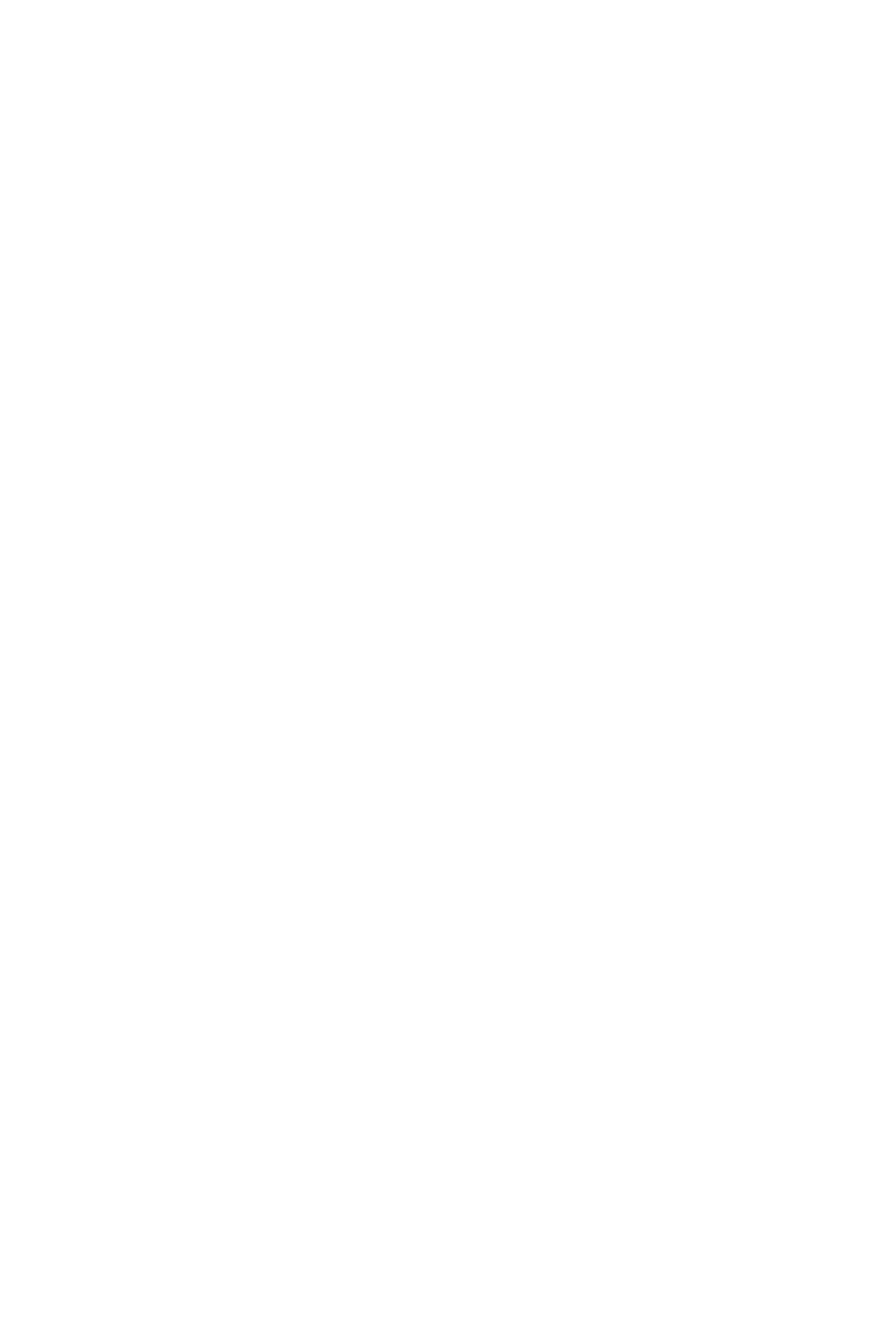
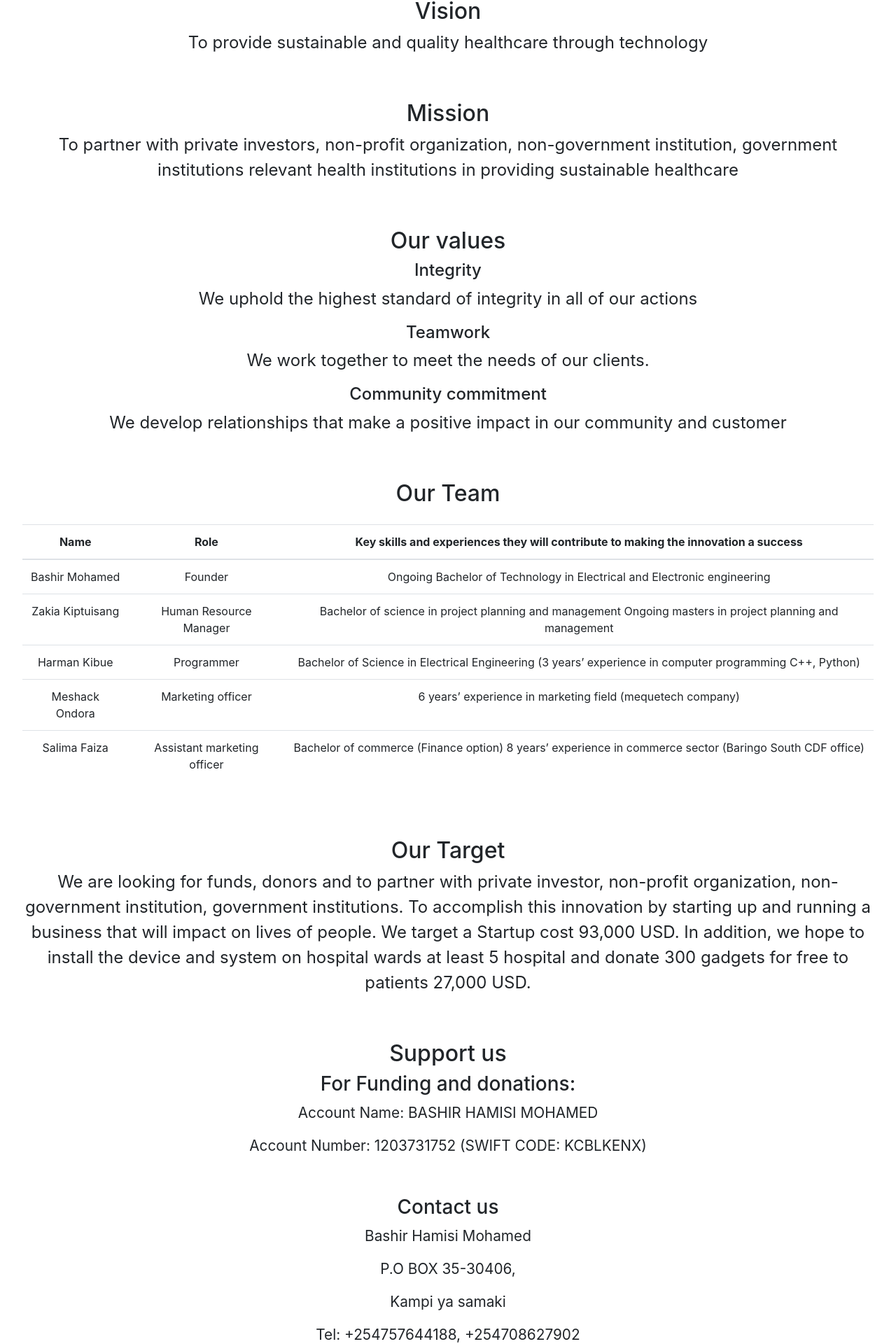
Before and after one commit to kbuika/health-monitor, a React (Create React App) app in the folder web app/: page /about-us in a window 1280 px wide. Shown: the part 529-2449 px from the top of the page at 70% size. Before the commit the page ends 800 px from the top, so only its background shows below. Built offline with nearby package versions, Linux system fonts and the light colour scheme.

Commit message:
Added details in about page

```diff
--- a/web app/src/App.css
+++ b/web app/src/App.css
@@ -146,7 +146,7 @@
 
 .about-us {
   text-align: center;
-  margin: 3em 0em 5em 0em;
+  margin: 3em 2em 5em 2em;
 
 }
 
@@ -159,6 +159,10 @@
   margin: 2em 0em 0em 0em;
 }
 
+.about-us-text #p {
+  font-size: 2em;
+}
+
 .about-us-text-p {
   font-size: 1.5em;
 }
--- a/web app/src/components/pages/AboutUsPage.js
+++ b/web app/src/components/pages/AboutUsPage.js
@@ -1,4 +1,5 @@
 import React from 'react'
+import { Table } from 'react-bootstrap';
 
 function AboutUsPage() {
     return (
@@ -8,8 +9,87 @@ function AboutUsPage() {
             </div>
             <div className='about-us-text'>
                 <p className='about-us-text-p'>
-                    This is the about page
+                Proper health monitor is a patient monitoring device including a medical system interface focuses on monitoring important body vitals of patients suffering from diabetes and hypertension. Important body parameters are measured in real time and in case of variation the system detect early and proper action can be taken, since the system is possible to locate patient, an ambulance with medics is sent on time. This project will help reduce death rates caused by hypertension and diabetes not only in middle- and low-Income countries but worldwide, since the current method used in hospitals is traditional that a patient record the measured parameters and appointment methods is less efficient in monitoring patient in real time. This innovation has potential to address the challenge by monitoring and proper care given to patients.
                 </p>
+                <h2 style={{marginTop: '2em'}}>Vision</h2>
+                <p style={{fontSize: '1.5em'}}>To provide sustainable and quality healthcare through technology </p>
+                <h2 style={{marginTop: '2em'}}>Mission</h2>
+                <p style={{fontSize: '1.5em'}}>To partner with private investors, non-profit organization, non-government institution, government institutions relevant health institutions in providing sustainable healthcare</p>
+
+                <h2 style={{marginTop: '2em'}}>Our values</h2>
+                <h4>Integrity</h4>
+                <p style={{fontSize: '1.5em'}}>We uphold the highest standard of integrity in all of our actions</p>
+                <h4>Teamwork</h4>
+                <p style={{fontSize: '1.5em'}}>We work together to meet the needs of our clients.</p>
+                <h4>Community commitment</h4>
+                <p style={{fontSize: '1.5em'}}>We develop relationships that make a positive impact in our community and customer</p>
+
+                <h2 style={{marginTop: '2em'}}>Our Team</h2>
+                <Table responsive style={{marginTop: '1em'}}>
+                            <thead>
+                                <tr >
+
+                                <th >Name</th>
+                                <th >Role</th>
+                                <th >Key skills and experiences they will contribute to making the innovation a success </th>
+
+
+                                </tr>
+                            </thead>
+
+                                <tbody >
+                                <tr>
+
+                                <td >Bashir Mohamed</td>
+                                <td>Founder</td>
+                                <td>Ongoing Bachelor of Technology in Electrical and Electronic engineering</td>
+                                </tr>
+
+                                <tr>
+
+                                <td>Zakia Kiptuisang</td>
+                                <td>Human Resource Manager</td>
+                                <td>Bachelor of science in project planning and management
+Ongoing masters in project planning and management</td>
+                                </tr>
+
+                                <tr>
+                                <td>Harman Kibue</td>
+                                <td>Programmer</td>
+                                <td>Bachelor of Science in Electrical Engineering (3 years’ experience in computer programming C++, Python)</td>
+                                </tr>
+
+                                <tr>
+                                <td>Meshack Ondora</td>
+                                <td>Marketing officer</td>
+                                <td>6 years’ experience in marketing field (mequetech company)</td>
+                                </tr>
+
+                                <tr>
+                                <td>Salima Faiza</td>
+                                <td>Assistant marketing officer</td>
+                                <td>Bachelor of commerce (Finance option)
+8 years’ experience in commerce sector (Baringo South CDF office)</td>
+                                </tr>
+                            </tbody>
+
+
+                         </Table>
+
+                         <h2 style={{marginTop: '2em'}}>Our Target</h2>
+                         <p style={{fontSize: '1.5em'}}>We are looking for funds, donors and to partner with private investor, non-profit organization, non-government institution, government institutions. To accomplish this innovation by starting up and running a business that will impact on lives of people. We target a Startup cost 93,000 USD. In addition, we hope to install the device and system on hospital wards at least 5 hospital and donate 300 gadgets for free to patients 27,000 USD.</p>
+
+                         <h2 style={{marginTop: '2em'}}>Support us</h2>
+                         <h3>For Funding and donations:</h3>
+                         <p style={{fontSize: '1.3em'}}>Account Name: BASHIR HAMISI MOHAMED</p>
+                         <p style={{fontSize: '1.3em'}}>Account Number: 1203731752 (SWIFT CODE: KCBLKENX)</p>
+
+                         <h3 style={{marginTop: '2em'}}>Contact us</h3>
+                         <p style={{fontSize: '1.3em'}}>Bashir Hamisi Mohamed</p>
+                         <p style={{fontSize: '1.3em'}}>P.O BOX 35-30406,</p>
+                         <p style={{fontSize: '1.3em'}}>Kampi ya samaki</p>
+                         <p style={{fontSize: '1.3em'}}>Tel: +254757644188, +254708627902</p>
+                         <p style={{fontSize: '1.3em'}}>Email: propermonitor@gmail.com</p>
             </div>
         </div>
     )
--- a/web app/src/components/pages/HomePage.js
+++ b/web app/src/components/pages/HomePage.js
@@ -28,9 +28,9 @@ function HomePage() {
                                 </Nav.Link>
                             </Nav>
                             <Nav style={{ marginLeft: '10%'}}>
-                                <Nav.Link eventKey={2} href="/about-us" >
+                                <Link eventKey={2} href="/about-us" >
                                     About us
-                                </Nav.Link>
+                                </Link>
                             </Nav>
                         </Navbar.Collapse>
                     </Navbar>
--- a/web app/src/components/pages/RecordsPage.js
+++ b/web app/src/components/pages/RecordsPage.js
@@ -31,9 +31,9 @@ class RecordsPage extends Component {
                                 </Nav.Link>
                             </Nav>
                             <Nav style={{ marginLeft: '10%'}}>
-                                <Nav.Link eventKey={2} href="/about-us" >
+                                <Link eventKey={2} to="/about-us" >
                                     About us
-                                </Nav.Link>
+                                </Link>
                             </Nav>
                         </Navbar.Collapse>
                         </Navbar>
--- a/web app/src/components/pages/patientRecordsPage.js
+++ b/web app/src/components/pages/patientRecordsPage.js
@@ -33,9 +33,9 @@ class RecordsPage extends Component {
                                 </Nav.Link>
                             </Nav>
                             <Nav style={{ marginLeft: '10%'}}>
-                                <Nav.Link eventKey={2} to="/about-us" >
+                                <Link eventKey={2} to="/about-us" >
                                     About us
-                                </Nav.Link>
+                                </Link>
                             </Nav>
                         </Navbar.Collapse>
                         </Navbar>
```
